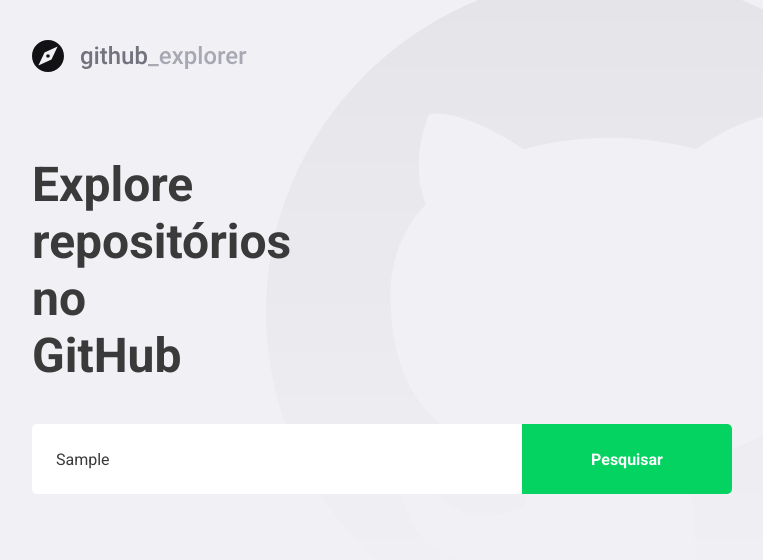
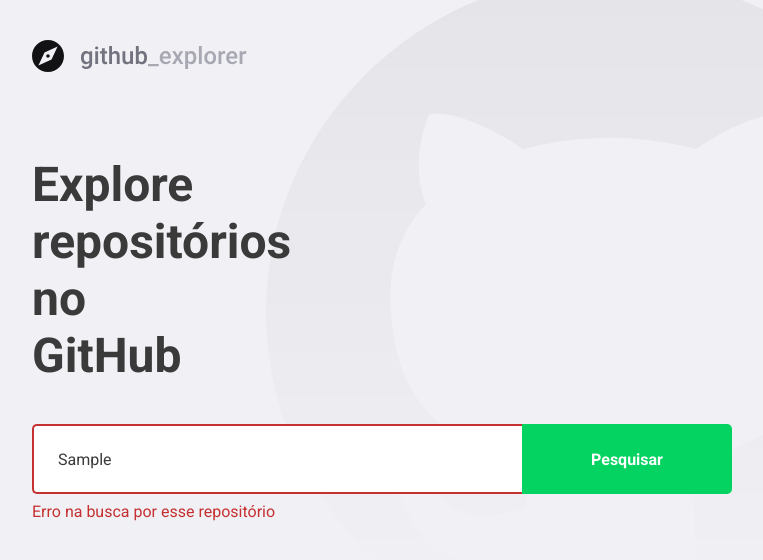
Before and after one commit to mmalafaia/nivel_3_primeiro-projeto-react, a React (Create React App) app: page / in a window 1280 px wide. Both pictures are taken after typing "Sample" into the empty fields and a click on the button "Pesquisar". Shown: the top 560 px of the page, without its empty margins (148-911 px from the left). Built offline with nearby package versions, Linux system fonts and the light colour scheme; no server answers; the HTML template or start-up script is replaced by a standard one.

Commit message:
Saving in storage

```diff
--- a/src/pages/Dashboard/index.tsx
+++ b/src/pages/Dashboard/index.tsx
@@ -1,10 +1,10 @@
-import React, { useState, FormEvent } from 'react';
+import React, { useState, useEffect, FormEvent } from 'react';
 import { FiChevronRight } from 'react-icons/fi';
 import api from '../../services/api';
 
 import logoImg from '../../assets/logo.svg';
 
-import { Title, Form, Repositories } from './styles';
+import { Title, Form, Repositories, Error } from './styles';
 
 interface Repository {
   full_name: string;
@@ -17,15 +17,40 @@
 
 const Dashboard: React.FC = () => {
   const [newRepo, setNewRepo] = useState('');
-  const [repositories, setRepositories] = useState<Repository[]>([]);
+  const [inputError, setInputError] = useState('');
+  const [repositories, setRepositories] = useState<Repository[]>(() => {
+    const storagedRepositories = localStorage.getItem('@GithubExplorer:repositories');
+
+    if (storagedRepositories) {
+      return JSON.parse(storagedRepositories);
+    }
+    return []
+  });
+
+  useEffect(() => {
+    localStorage.setItem(
+      '@GithubExplorer:repositories',
+      JSON.stringify(repositories))
+  }, [repositories]);
 
   async function handleAddRepository(event: FormEvent): Promise<void> {
     event.preventDefault();
 
-    const response = await api.get<Repository>(`/repos/${newRepo}`);
+    if (!newRepo) {
+      setInputError('Digite o autor/nome do repositório');
+      return;
+    }
 
-    setRepositories([...repositories, response.data]);
-    setNewRepo('')
+    try {
+      const response = await api.get<Repository>(`/repos/${newRepo}`);
+
+      setRepositories([...repositories, response.data]);
+      setNewRepo('')
+      setInputError('');
+
+    } catch (err) {
+      setInputError('Erro na busca por esse repositório');
+    }
   }
 
   return (
@@ -33,7 +58,7 @@
       <img src={logoImg} alt="Github Explorer" />
       <Title>Explore repositórios no GitHub</Title>
 
-      <Form onSubmit={handleAddRepository}>
+      <Form hasError={!!inputError} onSubmit={handleAddRepository}>
         <input
           value={newRepo}
           onChange={e => setNewRepo(e.target.value)}
@@ -41,6 +66,8 @@
         />
         <button type="submit">Pesquisar</button>
       </Form>
+
+      {inputError && <Error>{inputError}</Error>}
 
       <Repositories>
         {repositories.map(repository => (
--- a/src/pages/Dashboard/styles.ts
+++ b/src/pages/Dashboard/styles.ts
@@ -1,5 +1,9 @@
-import styled from 'styled-components';
+import styled, { css } from 'styled-components';
 import { shade } from 'polished';
+
+interface FormProps {
+  hasError: boolean;
+}
 
 export const Title = styled.h1`
   font-size: 48px;
@@ -9,7 +13,7 @@
   margin-top: 80px;
 `;
 
-export const Form = styled.form`
+export const Form = styled.form<FormProps>`
   margin-top: 40px;
   max-width: 700px;
 
@@ -22,6 +26,12 @@
     border: 0;
     border-radius: 5px 0 0 5px;
     color: #3a3a3a;
+    border: 2px solid #fff;
+    border-right: 0;
+
+    ${(props) => props.hasError && css`
+      border-color: #c53030;
+    `}
 
     &::placeholder {
       color: #a8a8b3;
@@ -42,6 +52,12 @@
       background: ${shade(0.2, '#04d361')};
     }
   }
+`;
+
+export const Error = styled.span`
+  display: block;
+  color: #c53030;
+  margin-top: 8px;
 `;
 
 export const Repositories = styled.div`
```
